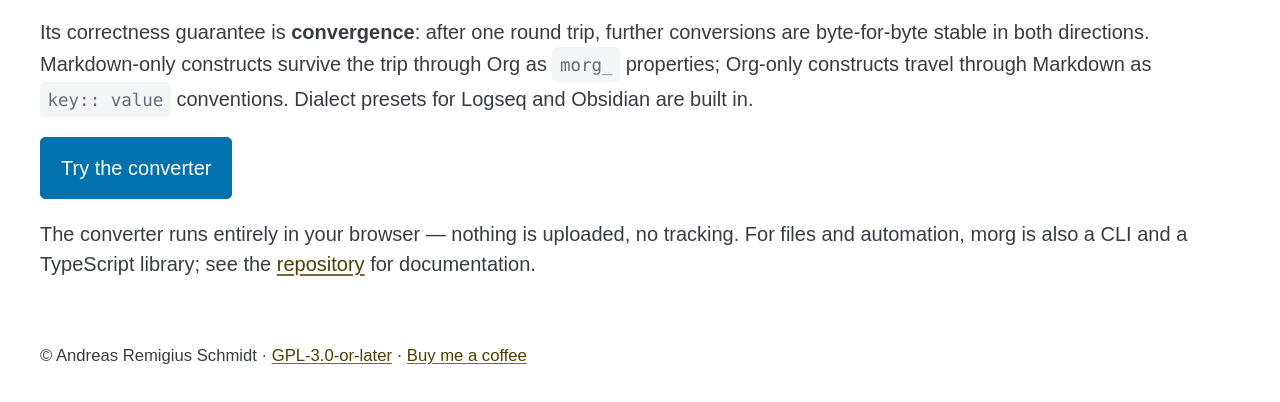
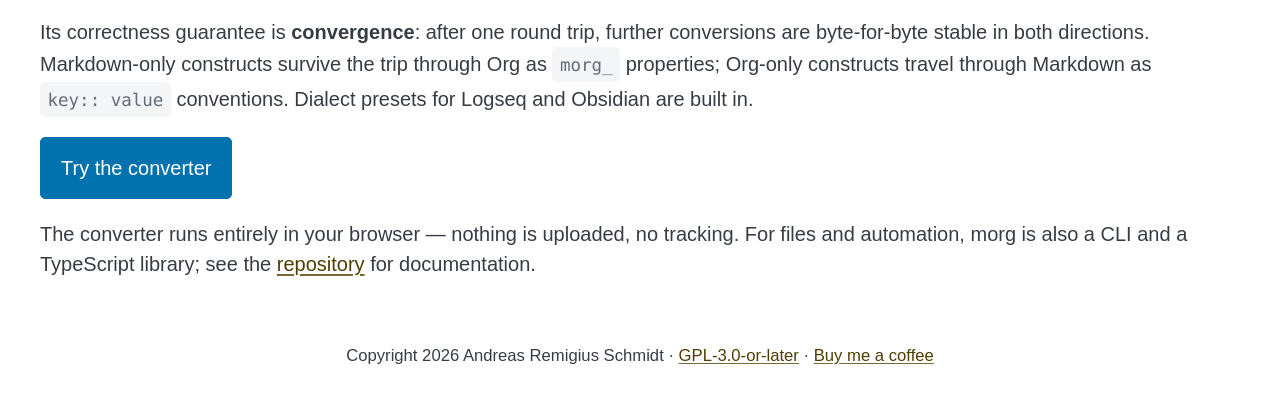
Before and after one commit to remigius42/morg, a website built with Vite: page web/index.html in a window 1280 px wide. Shown: the part 258-660 px from the top of the page. Built offline with nearby package versions, Linux system fonts and the light colour scheme.

Commit message:
fix: copyright wording, centered footers

```diff
--- a/web/index.html
+++ b/web/index.html
@@ -48,7 +48,7 @@
     </main>
     <footer class="container">
       <small>
-        © Andreas Remigius Schmidt ·
+        Copyright 2026 Andreas Remigius Schmidt ·
         <a href="https://github.com/remigius42/morg/blob/main/LICENSE"
           >GPL-3.0-or-later</a
         >
--- a/web/src/theme.css
+++ b/web/src/theme.css
@@ -49,6 +49,11 @@ textarea[readonly] {
   color: var(--pico-del-color);
 }
 
+body > footer,
+.privacy-note {
+  text-align: center;
+}
+
 .site-frame {
   width: 100%;
   height: 75vh;
```
Also changed, not shown: web/convert.html (+1 -1 lines).
